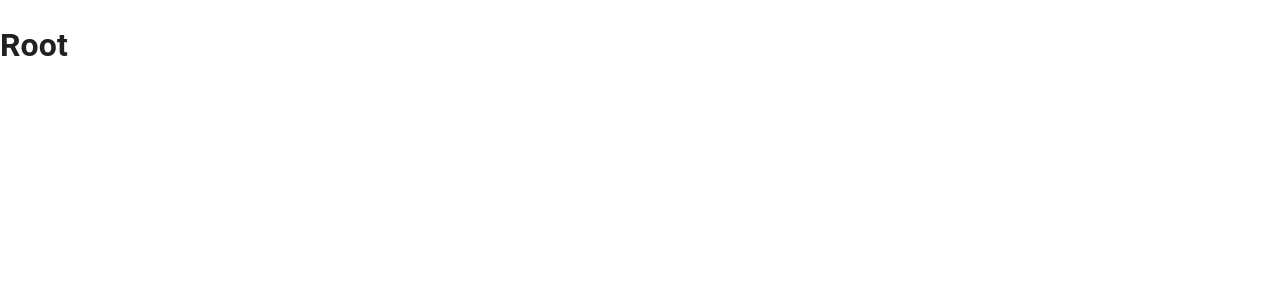
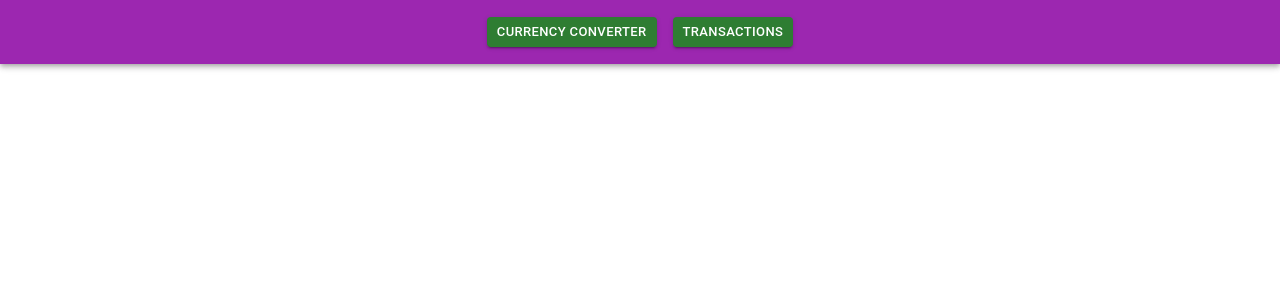
Before and after one commit to forexco/code-challenge-3, a React (Vite) app in the folder fx-frontend/: page / in a window 1280 px wide. Shown: the top 300 px of the page. Built offline with nearby package versions, Linux system fonts and the light colour scheme.

Commit message:
feat:add AppBar component

```diff
--- /dev/null
+++ b/fx-frontend/src/components/AppBar/AppBar.tsx
@@ -0,0 +1,53 @@
+import AppBar from "@mui/material/AppBar";
+import Box from "@mui/material/Box";
+import Toolbar from "@mui/material/Toolbar";
+import Container from "@mui/material/Container";
+import Button from "@mui/material/Button";
+import { useNavigate } from "react-router-dom";
+
+interface Route {
+  path: string;
+  displayName: string;
+}
+const routes: Route[] = [
+  {
+    path: "/currency-converter",
+    displayName: "Currency Converter",
+  },
+  {
+    path: "/transactions",
+    displayName: "Transactions",
+  },
+];
+const ResponsiveAppBar = () => {
+  const navigate = useNavigate();
+  return (
+    <AppBar position="static" color="secondary">
+      <Container maxWidth="xl">
+        <Toolbar disableGutters>
+          <Box
+            sx={{
+              flexGrow: 1,
+              display: { xs: "flex" },
+              justifyContent: { xs: "center" },
+            }}
+          >
+            {routes.map((route) => (
+              <Button
+                color="success"
+                size="small"
+                key={route.path}
+                sx={{ my: 2, mx: 1, color: "white", display: "block" }}
+                variant="contained"
+                onClick={() => navigate(route.path)}
+              >
+                {route.displayName}
+              </Button>
+            ))}
+          </Box>
+        </Toolbar>
+      </Container>
+    </AppBar>
+  );
+};
+export { ResponsiveAppBar };
--- a/fx-frontend/src/pages/Root.tsx
+++ b/fx-frontend/src/pages/Root.tsx
@@ -1,9 +1,10 @@
 import { Outlet } from "react-router-dom";
+import { ResponsiveAppBar } from "../components/AppBar/AppBar";
 
 export const Root = () => {
   return (
     <div>
-      <h1>Root</h1>
+      <ResponsiveAppBar />
       <main>
         <Outlet />
       </main>
```
